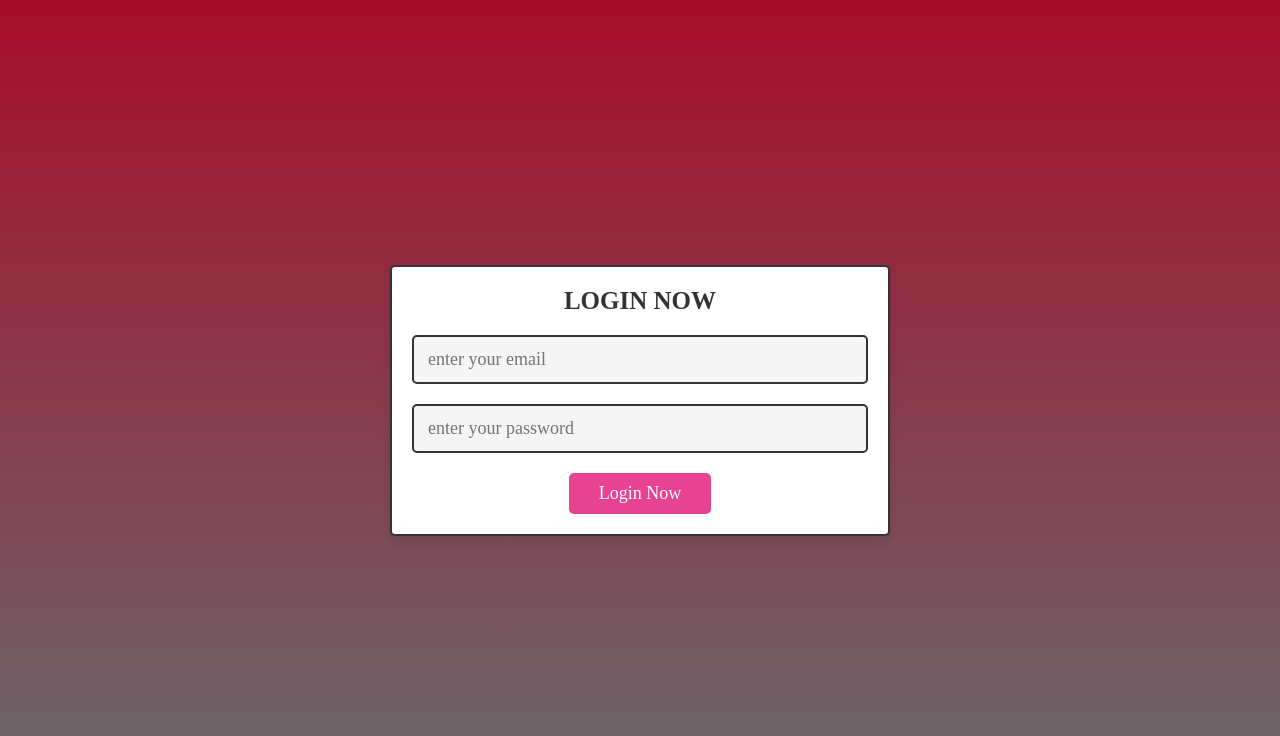
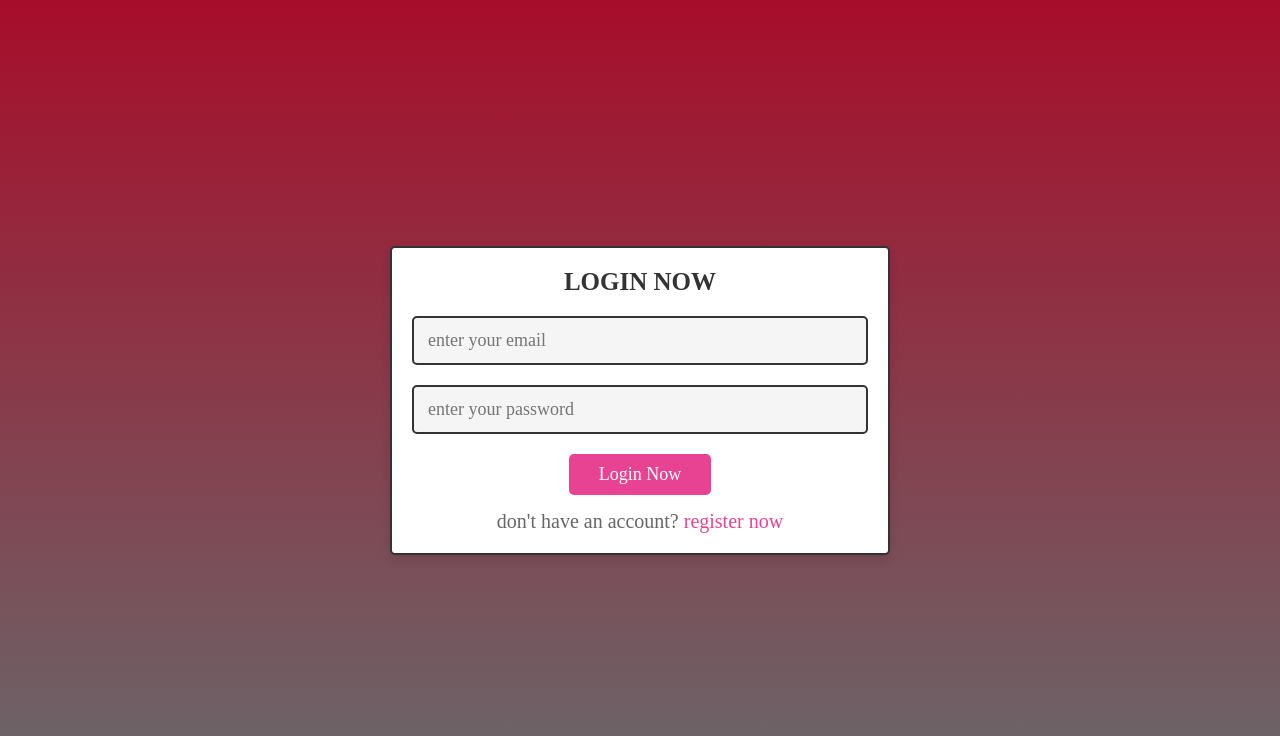
Before and after one commit to NicholeJoyce/rwstrucking, a PHP site: page /WebDynamic/admin/index.php in a window 1280 px wide. Shown: the top 736 px of the page. Run offline with PHP 8.4, Linux system fonts and the light colour scheme; some web fonts are replaced.

Commit message:
may register

```diff
--- a/admin/index.php
+++ b/admin/index.php
@@ -89,7 +89,7 @@ if(isset($message)){
       <input type="email" name="email" class="box" placeholder="enter your email" required>
       <input type="password" name="pass" class="box" placeholder="enter your password" required minlength="8">
       <input type="submit" class="btn" name="submit" value="login now">
-      <!-- <p>don't have an account? <a href="register.php">register now</a></p> -->
+      <p>don't have an account? <a href="register.php">register now</a></p>
    </form>
 
 </section>
```
